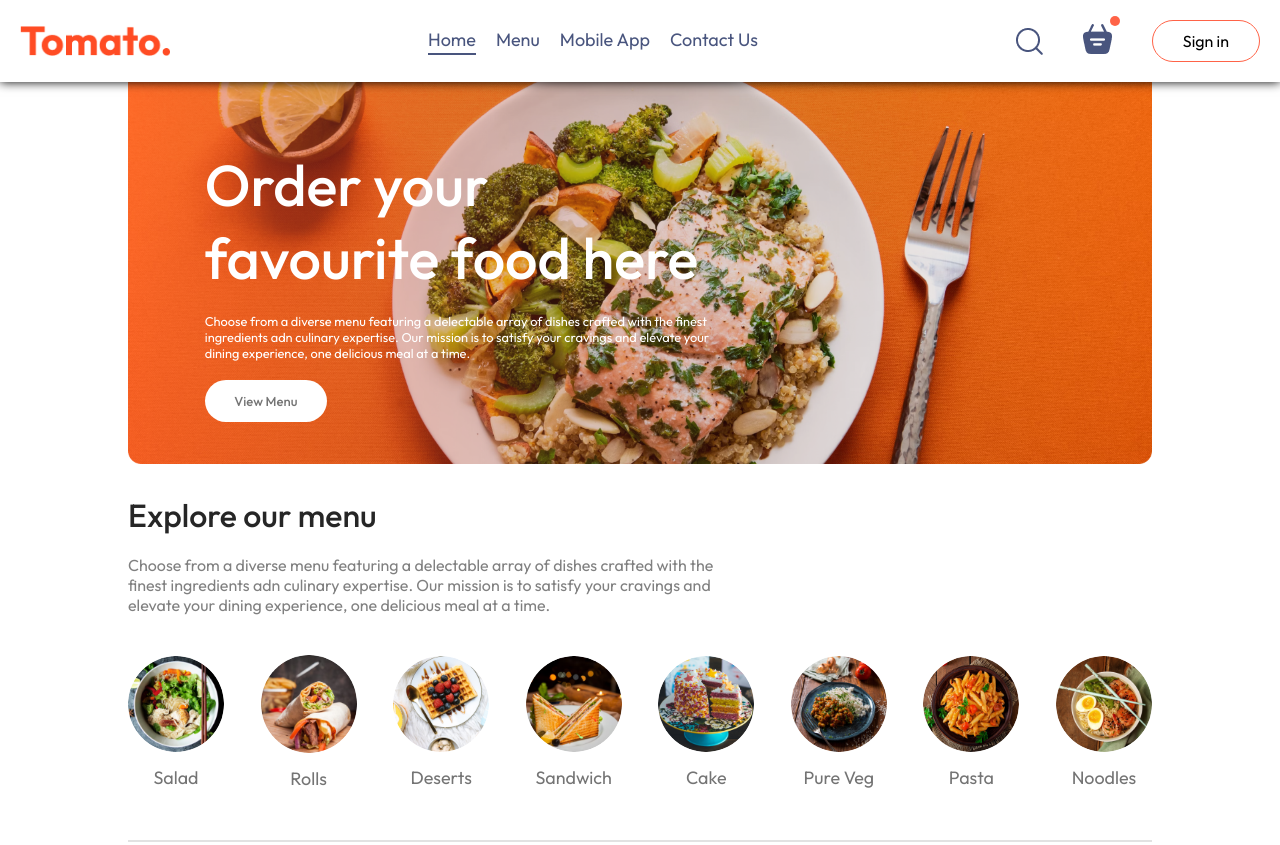
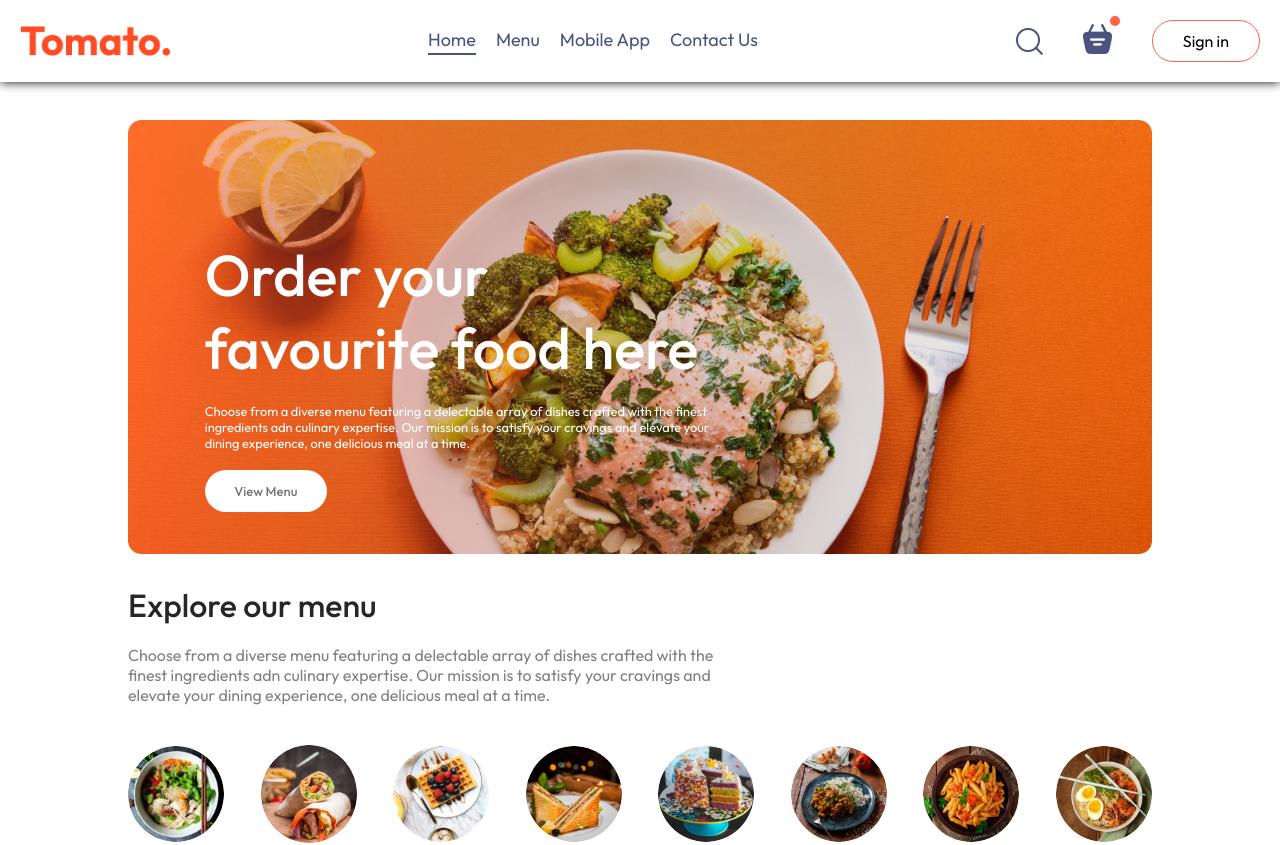
Before and after one commit to tajemouti/food-delivery, a React (Vite) app: page / in a window 1280 px wide. Shown: the top 845 px of the page. Built offline with nearby package versions, Linux system fonts and the light colour scheme.

Commit message:
Add smooth scroll effect to the homepage

```diff
--- a/src/components/Header/header.css
+++ b/src/components/Header/header.css
@@ -4,6 +4,7 @@
   background: url('/header_img.png') no-repeat;
   background-size: contain;
   position: relative;
+  margin-top: 120px;
 }
 
 .header-contents {
--- a/src/index.css
+++ b/src/index.css
@@ -5,6 +5,7 @@
   padding: 0;
   box-sizing: border-box;
   font-family: Outfit, sans-serif;
+  scroll-behavior: smooth;
 }
 
 body {
```
